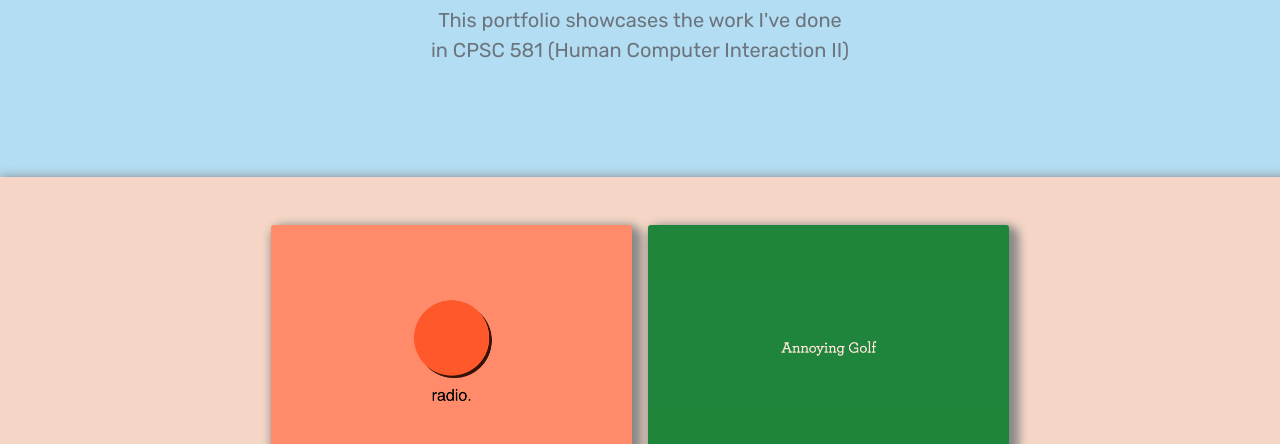
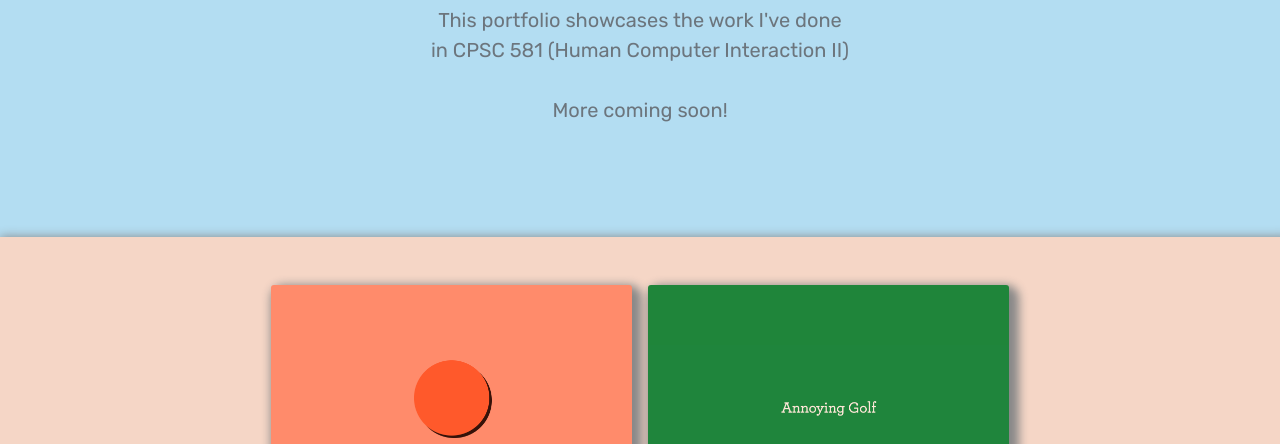
Before and after one commit to sebastienwong/sebwong-portfolio, a website: page public/pages/index.html in a window 1280 px wide. Shown: the part 203-647 px from the top of the page. Drawn offline with nearby package versions, Linux system fonts and the light colour scheme.

Commit message:
Small changes

```diff
--- a/public/pages/index.html
+++ b/public/pages/index.html
@@ -5,7 +5,7 @@
     <meta charset="utf-8" />
     <meta name="viewport" content="width=device-width, initial-scale=1" />
     <meta name="description" content="Describe this page." />
-    <title>My Portfolio</title>
+    <title>Seb Wong</title>
 
     <!-- Bootstrap core CSS -->
     <link href="../dist/css/bootstrap.css" rel="stylesheet" />
@@ -66,6 +66,8 @@
             <p class="lead text-muted">
               This portfolio showcases the work I've done<br>
               in CPSC 581 (Human Computer Interaction II)
+              <br><br>
+              More coming soon!
             </p>
             <p></p>
           </div>
```
